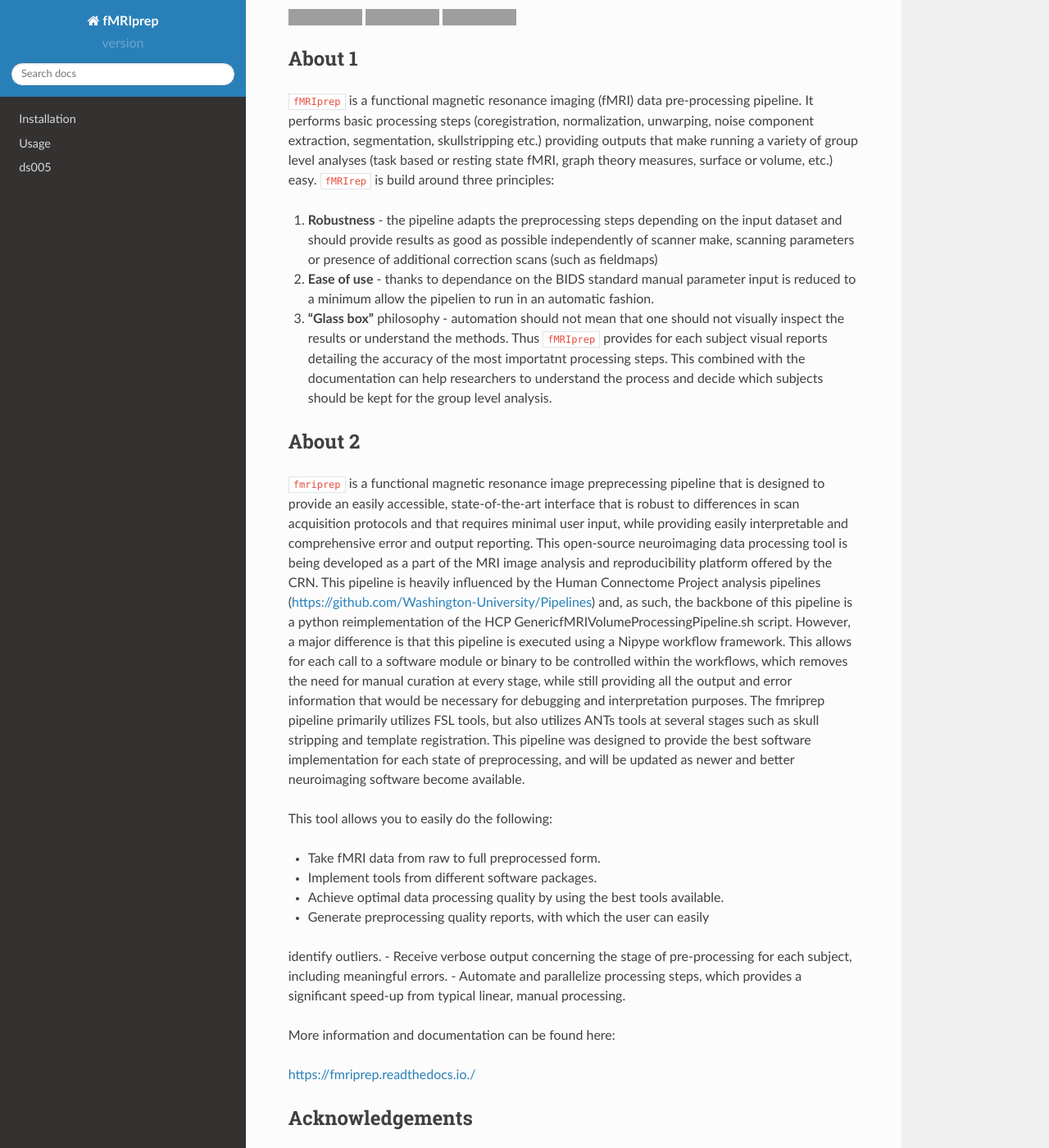
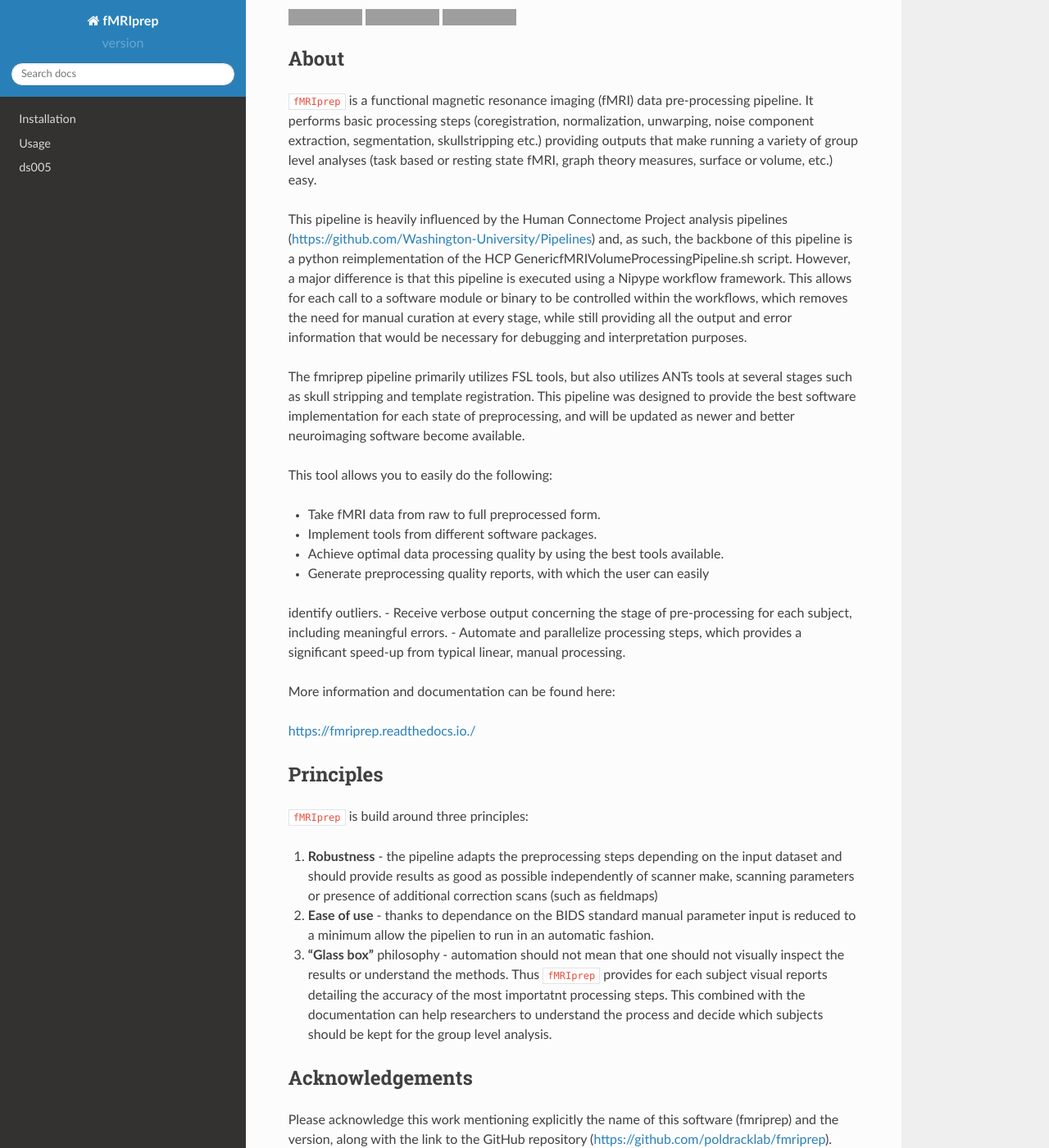
Before and after one commit to yohanchatelain/fmriprep, a Sphinx documentation site: the page built from docs/index.rst, in a window 1280 px wide and 1400 px high, scrolled down 319 px. Shown: the whole window at 82% size. Built offline with Sphinx 7.4.7 and the Read the Docs theme 2.0.0, drawn with Linux system fonts in a browser that asks for light colours; the version number could not be read and is left out; some of the changed text lies outside the part shown; grey boxes are pictures that could not be loaded.

Commit message:
combine two abouts into one

```diff
--- a/README.rst
+++ b/README.rst
@@ -17,29 +17,15 @@ as well as for open-source software distribution.
   :alt: Latest Version
 
 
-About 1
--------
+About
+-----
 
 ``fMRIprep`` is a functional magnetic resonance imaging (fMRI) data pre-processing pipeline.
 It performs basic processing steps (coregistration, normalization, unwarping,
 noise component extraction, segmentation, skullstripping etc.) providing outputs that make
 running a variety of group level analyses (task based or resting state fMRI, graph theory measures, surface or volume, etc.) easy.
-``fMRIrep`` is build around three principles:
 
-1. **Robustness** - the pipeline adapts the preprocessing steps depending on the input dataset and should provide results as good as possible independently of scanner make, scanning parameters or presence of additional correction scans (such as fieldmaps)
-2. **Ease of use** - thanks to dependance on the BIDS standard manual parameter input is reduced to a minimum allow the pipelien to run in an automatic fashion.
-3. **"Glass box"** philosophy - automation should not mean that one should not visually inspect the results or understand the methods. Thus ``fMRIprep`` provides for each subject visual reports detailing the accuracy of the most importatnt processing steps. This combined with the documentation can help researchers to understand the process and decide which subjects should be kept for the group level analysis.
-
-About 2
--------
-
-``fmriprep`` is a functional magnetic resonance image preprecessing pipeline
-that is designed to provide an easily accessible, state-of-the-art interface
-that is robust to differences in scan acquisition protocols and that requires
-minimal user input, while providing easily interpretable and comprehensive
-error and output reporting. This open-source neuroimaging data processing tool
-is being developed as a part of the MRI image analysis and reproducibility
-platform offered by the CRN. This pipeline is heavily influenced by the Human
+This pipeline is heavily influenced by the Human
 Connectome Project analysis pipelines
 (https://github.com/Washington-University/Pipelines) and, as such, the
 backbone of this pipeline is a python reimplementation of the HCP
@@ -48,7 +34,9 @@ that this pipeline is executed using a Nipype workflow framework. This allows
 for each call to a software module or binary to be controlled within the
 workflows, which removes the need for manual curation at every stage, while
 still providing all the output and error information that would be necessary
-for debugging and interpretation purposes. The fmriprep pipeline primarily
+for debugging and interpretation purposes.
+
+The fmriprep pipeline primarily
 utilizes FSL tools, but also utilizes ANTs tools at several stages such as
 skull stripping and template registration. This pipeline was designed to
 provide the best software implementation for each state of preprocessing, and
@@ -70,6 +58,14 @@ More information and documentation can be found here:
 
 https://fmriprep.readthedocs.io./
 
+Principles
+----------
+
+``fMRIprep`` is build around three principles:
+
+1. **Robustness** - the pipeline adapts the preprocessing steps depending on the input dataset and should provide results as good as possible independently of scanner make, scanning parameters or presence of additional correction scans (such as fieldmaps)
+2. **Ease of use** - thanks to dependance on the BIDS standard manual parameter input is reduced to a minimum allow the pipelien to run in an automatic fashion.
+3. **"Glass box"** philosophy - automation should not mean that one should not visually inspect the results or understand the methods. Thus ``fMRIprep`` provides for each subject visual reports detailing the accuracy of the most importatnt processing steps. This combined with the documentation can help researchers to understand the process and decide which subjects should be kept for the group level analysis.
 
 Acknowledgements
 ----------------
--- a/docs/authors.rst
+++ b/docs/authors.rst
@@ -1,6 +1,9 @@
 Authors
 -------
 
+This open-source neuroimaging data processing tool
+is being developed as a part of the MRI image analysis and reproducibility
+platform offered by the CRN.
 The :abbr:`CRN (Center for Reproducible Neuroscience)` developers team:
 
   * Chris F. Gorgolewski
```
